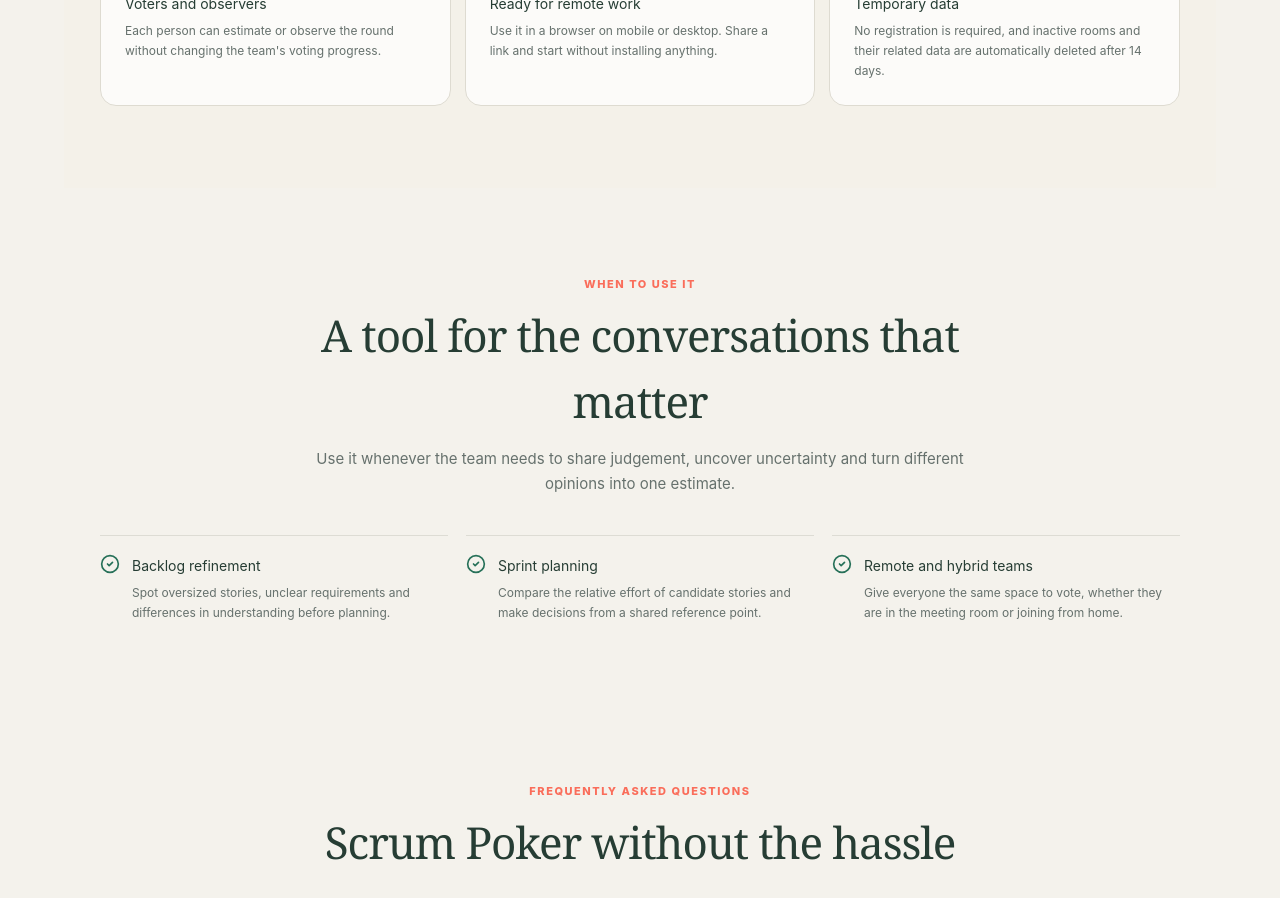
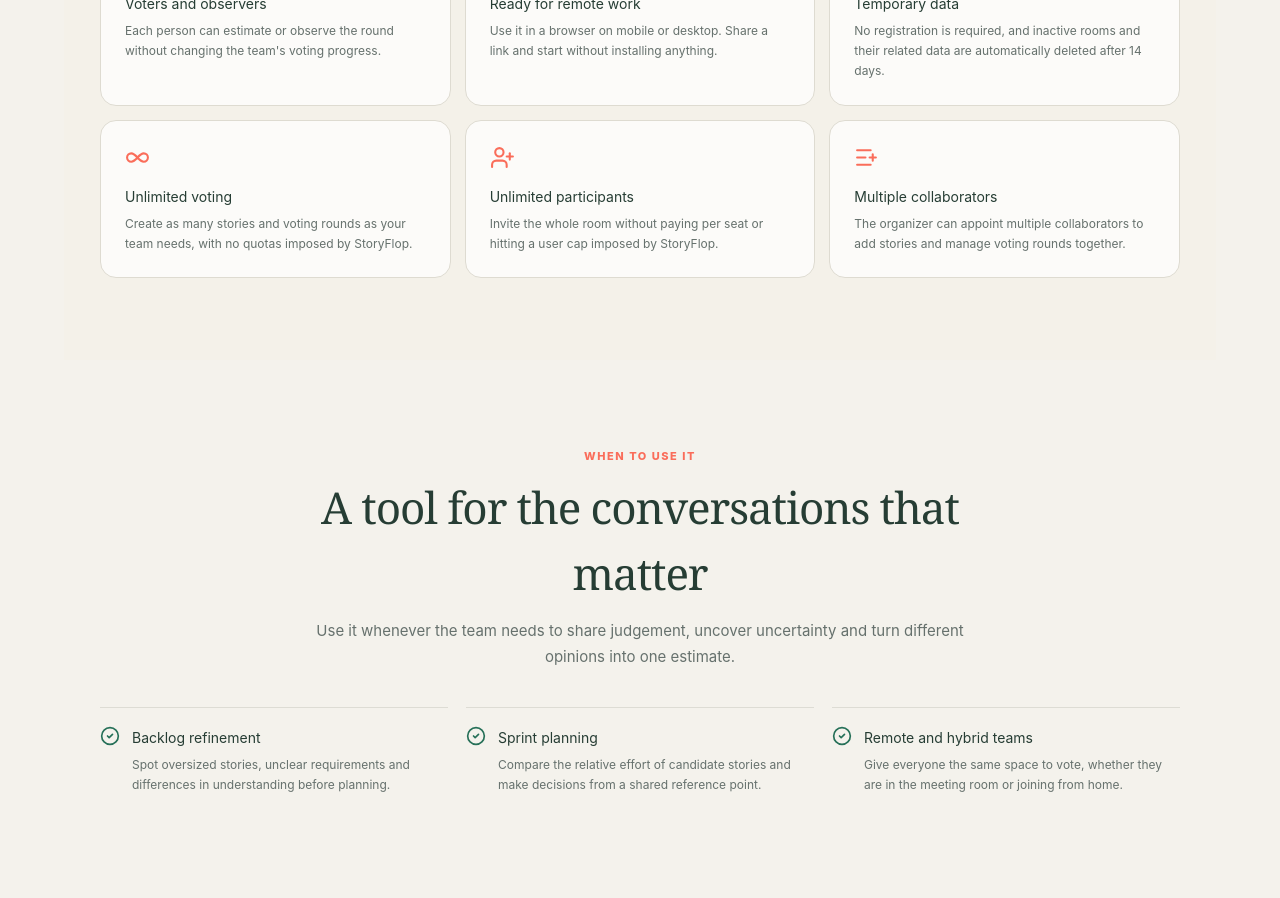
Before and after one commit to jbonet89/StoryFlop, a Next.js app: page / in a window 1280 px wide. Shown: the part 1960-2858 px from the top of the page. Built offline with nearby package versions, Linux system fonts and the light colour scheme; no server answers.

Commit message:
feat: add support for unlimited voting rounds and participants, and multiple collaborators in messaging

```diff
--- a/components/WebApplicationStructuredData.tsx
+++ b/components/WebApplicationStructuredData.tsx
@@ -21,6 +21,8 @@ const structuredData = {
     "Real-time team estimation",
     "Round history",
     "Voter and observer roles",
+    "Unlimited voting rounds and room participants",
+    "Multiple collaborators can manage stories and voting rounds",
     "No registration required",
   ],
 };
--- a/features/rooms/components/LandingPage.tsx
+++ b/features/rooms/components/LandingPage.tsx
@@ -3,7 +3,7 @@ import { useState, type FormEvent } from "react";
 import { useRouter } from "next/navigation";
 import { useTranslations } from "next-intl";
 import { ZodError } from "zod";
-import { ArrowRight, Check, CircleCheck, Copy, EyeOff, Globe2, History, Layers3, LockKeyhole, Radio, ShieldCheck, Sparkles, UsersRound, Zap } from "lucide-react";
+import { ArrowRight, Check, CircleCheck, Copy, EyeOff, Globe2, History, Infinity, Layers3, ListPlus, LockKeyhole, Radio, ShieldCheck, Sparkles, UserPlus, UsersRound, Zap } from "lucide-react";
 import { AvatarPicker } from "@/components/AvatarPicker";
 import { LanguageSelector } from "@/components/LanguageSelector";
 import { Brand } from "@/components/Brand";
@@ -89,6 +89,9 @@ export function LandingPage() {
         <article><UsersRound /><h3>{tSeo("rolesTitle")}</h3><p>{tSeo("rolesBody")}</p></article>
         <article><Globe2 /><h3>{tSeo("remoteTitle")}</h3><p>{tSeo("remoteBody")}</p></article>
         <article><ShieldCheck /><h3>{tSeo("privacyTitle")}</h3><p>{tSeo("privacyBody")}</p></article>
+        <article><Infinity /><h3>{tSeo("unlimitedRoundsTitle")}</h3><p>{tSeo("unlimitedRoundsBody")}</p></article>
+        <article><UserPlus /><h3>{tSeo("unlimitedPeopleTitle")}</h3><p>{tSeo("unlimitedPeopleBody")}</p></article>
+        <article><ListPlus /><h3>{tSeo("collaboratorsTitle")}</h3><p>{tSeo("collaboratorsBody")}</p></article>
       </div>
     </section>
     <section className="seo-section use-cases">
--- a/messages/ca.json
+++ b/messages/ca.json
@@ -83,6 +83,12 @@
     "remoteBody": "Funciona al navegador, al mòbil o a l'escriptori. Comparteix un enllaç i comença sense instal·lacions.",
     "privacyTitle": "Dades temporals",
     "privacyBody": "No exigeix registre i elimina automàticament les sales inactives i les dades associades al cap de 14 dies.",
+    "unlimitedRoundsTitle": "Votacions sense límit",
+    "unlimitedRoundsBody": "Crea tantes històries i rondes de votació com necessiti l’equip, sense quotes imposades per StoryFlop.",
+    "unlimitedPeopleTitle": "Participants sense límit",
+    "unlimitedPeopleBody": "Convida tota la sala sense pagar per seient ni trobar un màxim d’usuaris imposat per StoryFlop.",
+    "collaboratorsTitle": "Diversos col·laboradors",
+    "collaboratorsBody": "L’organitzador pot nomenar diversos col·laboradors perquè afegeixin històries i gestionin les rondes de votació amb ell.",
     "useEyebrow": "Quan utilitzar-lo",
     "useTitle": "Una eina per a les converses que importen",
     "useLead": "Utilitza-la quan l'equip necessiti compartir criteri, detectar incertesa i convertir opinions diferents en una estimació comuna.",
--- a/messages/de.json
+++ b/messages/de.json
@@ -177,6 +177,12 @@
     "remoteBody": "Läuft im Browser auf Mobilgerät oder Desktop. Link teilen und ohne Installation starten.",
     "privacyTitle": "Temporäre Daten",
     "privacyBody": "Keine Registrierung nötig. Inaktive Räume und zugehörige Daten werden nach 14 Tagen automatisch gelöscht.",
+    "unlimitedRoundsTitle": "Unbegrenzte Abstimmungen",
+    "unlimitedRoundsBody": "Erstellt so viele Storys und Abstimmungsrunden, wie euer Team benötigt – ohne von StoryFlop auferlegte Kontingente.",
+    "unlimitedPeopleTitle": "Unbegrenzte Teilnehmende",
+    "unlimitedPeopleBody": "Ladet das ganze Team ein, ohne pro Platz zu zahlen oder an ein von StoryFlop gesetztes Nutzerlimit zu stoßen.",
+    "collaboratorsTitle": "Mehrere Mitarbeitende",
+    "collaboratorsBody": "Die Organisation kann mehrere Mitarbeitende ernennen, die gemeinsam Storys hinzufügen und Abstimmungsrunden verwalten.",
     "useEyebrow": "Wann einsetzen",
     "useTitle": "Ein Werkzeug für die wichtigen Gespräche",
     "useLead": "Nutzt es, wenn das Team Einschätzungen teilen, Unsicherheit erkennen und unterschiedliche Meinungen in eine gemeinsame Schätzung überführen möchte.",
--- a/messages/en.json
+++ b/messages/en.json
@@ -83,6 +83,12 @@
     "remoteBody": "Use it in a browser on mobile or desktop. Share a link and start without installing anything.",
     "privacyTitle": "Temporary data",
     "privacyBody": "No registration is required, and inactive rooms and their related data are automatically deleted after 14 days.",
+    "unlimitedRoundsTitle": "Unlimited voting",
+    "unlimitedRoundsBody": "Create as many stories and voting rounds as your team needs, with no quotas imposed by StoryFlop.",
+    "unlimitedPeopleTitle": "Unlimited participants",
+    "unlimitedPeopleBody": "Invite the whole room without paying per seat or hitting a user cap imposed by StoryFlop.",
+    "collaboratorsTitle": "Multiple collaborators",
+    "collaboratorsBody": "The organizer can appoint multiple collaborators to add stories and manage voting rounds together.",
     "useEyebrow": "When to use it",
     "useTitle": "A tool for the conversations that matter",
     "useLead": "Use it whenever the team needs to share judgement, uncover uncertainty and turn different opinions into one estimate.",
--- a/messages/es.json
+++ b/messages/es.json
@@ -83,6 +83,12 @@
     "remoteBody": "Funciona en el navegador, móvil o escritorio. Comparte un enlace y empieza sin instalaciones.",
     "privacyTitle": "Datos temporales",
     "privacyBody": "No exige registro y elimina automáticamente las salas inactivas y sus datos asociados después de 14 días.",
+    "unlimitedRoundsTitle": "Votaciones sin límite",
+    "unlimitedRoundsBody": "Crea tantas historias y rondas de votación como necesite el equipo, sin cuotas impuestas por StoryFlop.",
+    "unlimitedPeopleTitle": "Participantes sin límite",
+    "unlimitedPeopleBody": "Invita a toda la sala sin pagar por asiento ni encontrar un máximo de usuarios impuesto por StoryFlop.",
+    "collaboratorsTitle": "Varios colaboradores",
+    "collaboratorsBody": "El organizador puede nombrar a varios colaboradores para que añadan historias y gestionen las rondas de votación con él.",
     "useEyebrow": "Cuándo utilizarlo",
     "useTitle": "Una herramienta para las conversaciones que importan",
     "useLead": "Úsala cuando el equipo necesite compartir criterio, detectar incertidumbre y convertir opiniones distintas en una estimación común.",
--- a/messages/eu.json
+++ b/messages/eu.json
@@ -177,6 +177,12 @@
     "remoteBody": "Nabigatzailean, mugikorrean edo ordenagailuan dabil. Partekatu esteka eta hasi ezer instalatu gabe.",
     "privacyTitle": "Aldi baterako datuak",
     "privacyBody": "Ez du erregistrorik eskatzen, eta jarduerarik gabeko gelak eta lotutako datuak automatikoki ezabatzen ditu 14 egun igaro ondoren.",
+    "unlimitedRoundsTitle": "Mugarik gabeko bozketak",
+    "unlimitedRoundsBody": "Sortu taldeak behar dituen adina historia eta bozketa-txanda, StoryFlop-ek ezarritako kuotarik gabe.",
+    "unlimitedPeopleTitle": "Mugarik gabeko parte-hartzaileak",
+    "unlimitedPeopleBody": "Gonbidatu talde osoa eserlekuko ordaindu gabe eta StoryFlop-ek ezarritako erabiltzaile-mugarik gabe.",
+    "collaboratorsTitle": "Hainbat laguntzaile",
+    "collaboratorsBody": "Antolatzaileak hainbat laguntzaile izenda ditzake historiak gehitu eta bozketa-txandak elkarrekin kudeatzeko.",
     "useEyebrow": "Noiz erabili",
     "useTitle": "Garrantzizko elkarrizketetarako tresna",
     "useLead": "Erabili taldeak irizpideak partekatu, ziurgabetasuna aurkitu eta iritzi desberdinak estimazio bateratu bihurtu behar dituenean.",
--- a/messages/pt.json
+++ b/messages/pt.json
@@ -83,6 +83,12 @@
     "remoteBody": "Funciona no navegador, no telemóvel ou no computador. Partilhe uma ligação e comece sem instalações.",
     "privacyTitle": "Dados temporários",
     "privacyBody": "Não exige registo e elimina automaticamente salas inativas e os dados associados após 14 dias.",
+    "unlimitedRoundsTitle": "Votações sem limite",
+    "unlimitedRoundsBody": "Crie tantas histórias e rondas de votação quantas a equipa precisar, sem quotas impostas pelo StoryFlop.",
+    "unlimitedPeopleTitle": "Participantes sem limite",
+    "unlimitedPeopleBody": "Convide toda a sala sem pagar por lugar nem atingir um máximo de utilizadores imposto pelo StoryFlop.",
+    "collaboratorsTitle": "Vários colaboradores",
+    "collaboratorsBody": "O organizador pode nomear vários colaboradores para adicionarem histórias e gerirem as rondas de votação em conjunto.",
     "useEyebrow": "Quando utilizar",
     "useTitle": "Uma ferramenta para as conversas importantes",
     "useLead": "Use-a quando a equipa precisar de partilhar critérios, detetar incerteza e transformar opiniões diferentes numa estimativa comum.",
```
